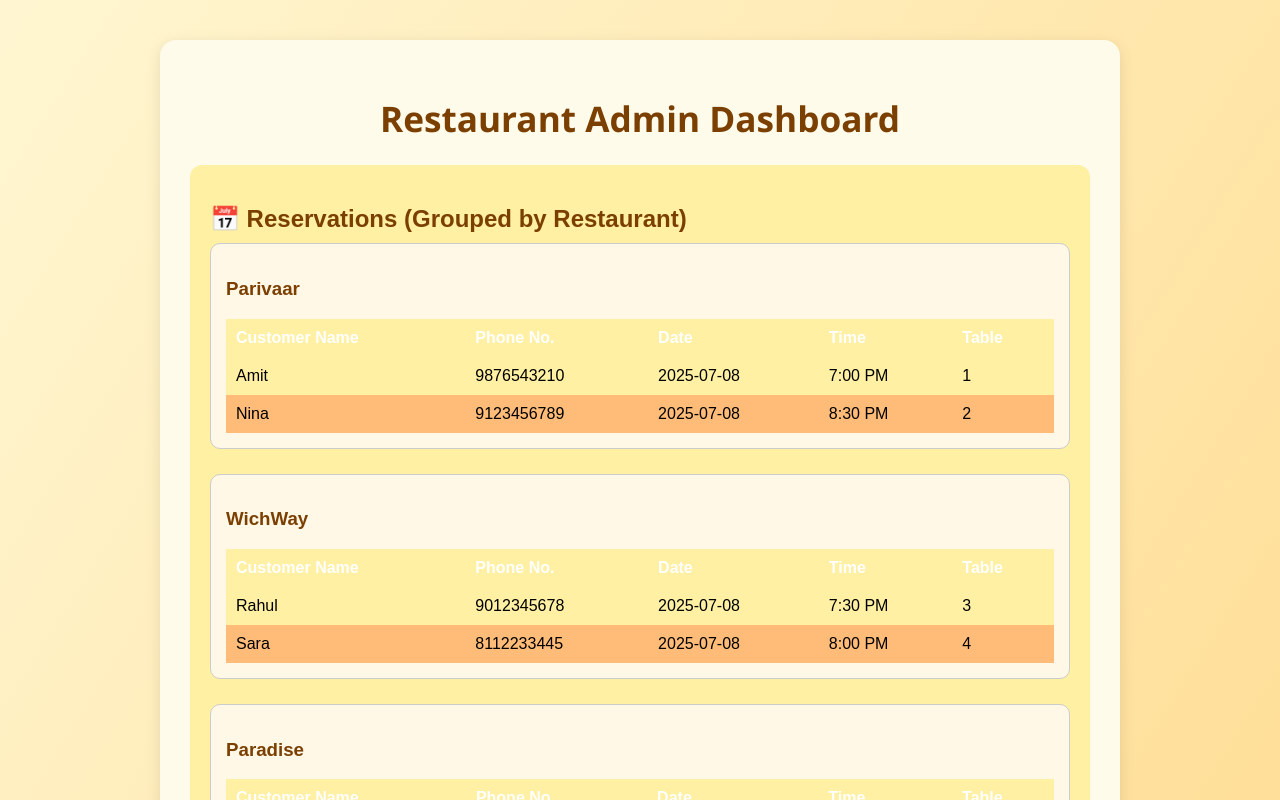
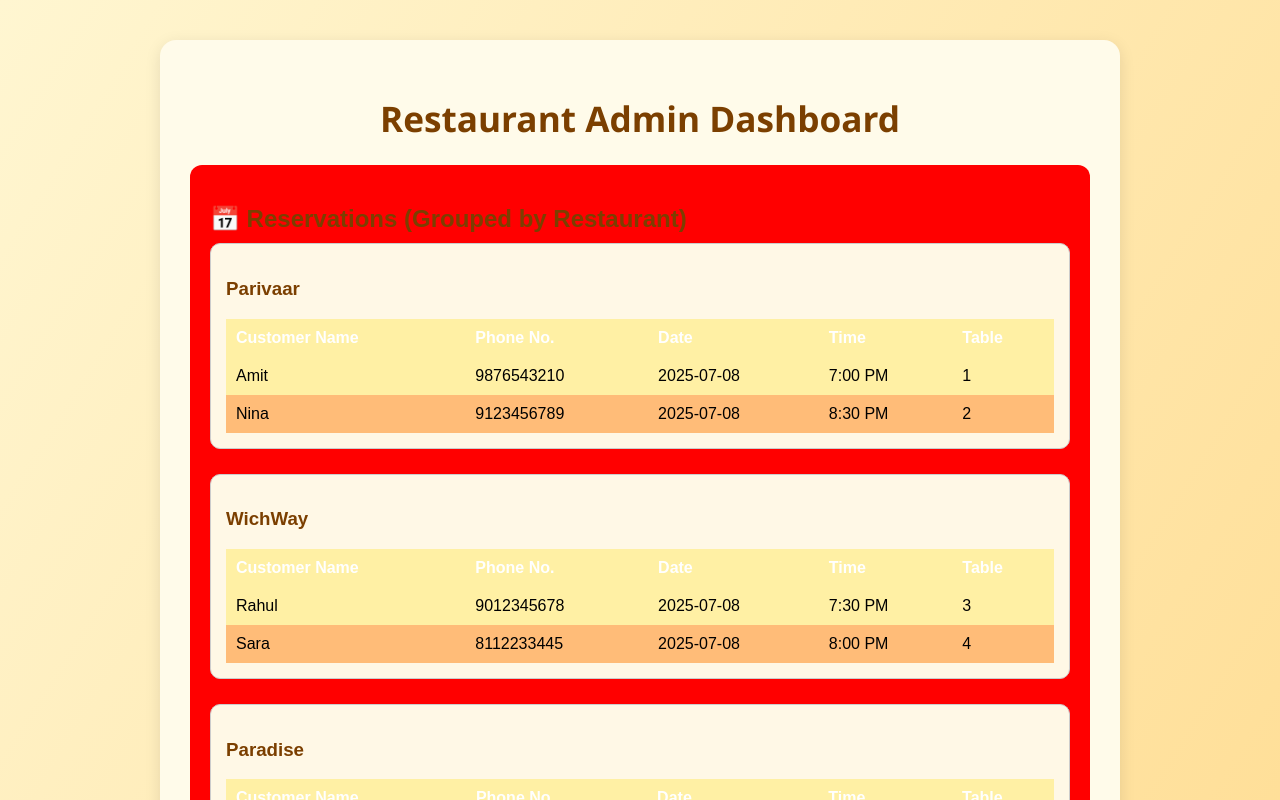
Before and after one commit to SamikaNaidu/Project_Samika, a React (Create React App) app: page / in a window 1280 px wide. Shown: the top 800 px of the page. Built offline with nearby package versions, Linux system fonts and the light colour scheme.

Commit message:
Update adminStyles.css

```diff
--- a/src/adminStyles.css
+++ b/src/adminStyles.css
@@ -25,7 +25,7 @@ h1 {
 
 
 .page-container {
-  background-color: #FFF0A4;
+  background-color: #FF0000;
   padding: 20px;
   border-radius: 12px;
   font-family: Arial, sans-serif;
```
